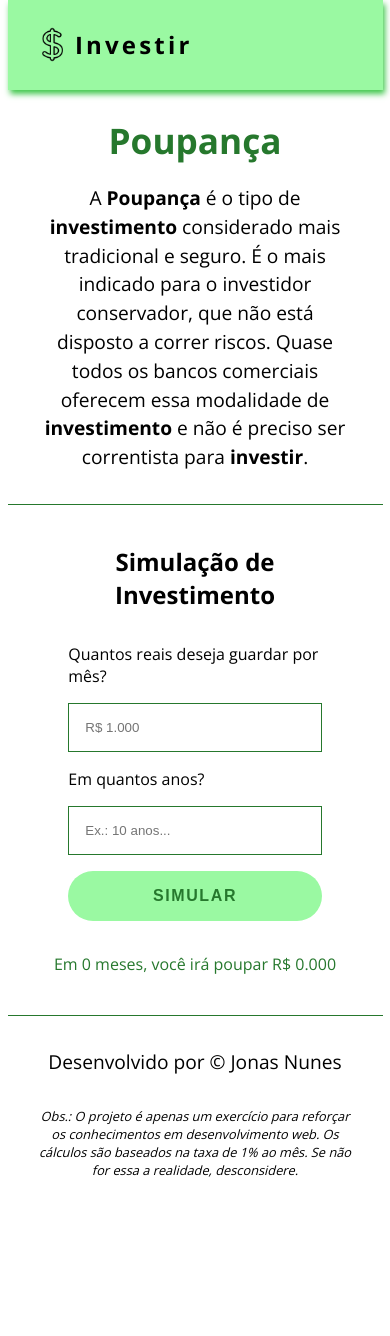
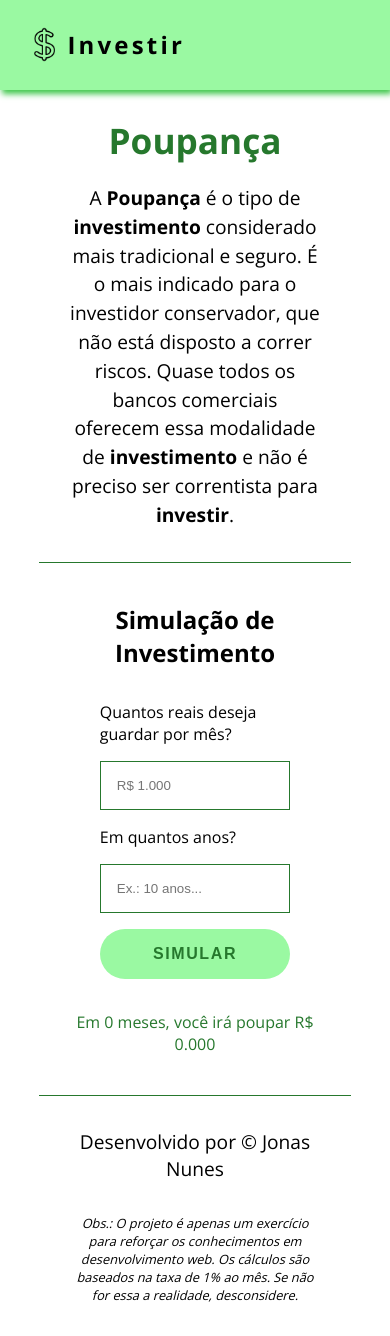
Before and after one commit to jonasnunes/investir, a PHP site: page / in a window 390 px wide. Before the commit the page ends 1177 px from the top, so only its background shows below. Run offline with PHP 8.4, Linux system fonts and the light colour scheme.

Commit message:
update project
aplicando a responsividade

```diff
--- a/css/index.css
+++ b/css/index.css
@@ -21,6 +21,11 @@ body {
   width: 375px;
   height: 100vh;
 }
+@media (min-width: 376px) {
+  #corpo {
+    width: 100%;
+  }
+}
 #corpo header {
   position: fixed;
   width: 375px;
@@ -30,6 +35,11 @@ body {
   padding: 1.4rem;
   box-shadow: 2px 4px 6px #3FC74B;
 }
+@media (min-width: 376px) {
+  #corpo header {
+    width: 100vw;
+  }
+}
 #corpo header h2 {
   letter-spacing: 0.2rem;
 }
@@ -37,6 +47,12 @@ body {
   padding: 6rem 1.8rem 2rem;
   text-align: center;
   border-bottom: 1px solid #26782D;
+}
+@media (min-width: 376px) {
+  #corpo .section-1 {
+    width: 80%;
+    margin: auto;
+  }
 }
 #corpo .section-1 h1 {
   font-size: 2.2rem;
@@ -51,6 +67,12 @@ body {
   padding: 2.5rem 1.8rem;
   text-align: center;
   border-bottom: 1px solid #26782D;
+}
+@media (min-width: 376px) {
+  #corpo .section-2 {
+    width: 80%;
+    margin: auto;
+  }
 }
 #corpo .section-2 form {
   padding: 2rem;
@@ -81,6 +103,12 @@ body {
   text-align: center;
   padding: 2rem 1.8rem;
 }
+@media (min-width: 376px) {
+  #corpo .footer {
+    width: 80%;
+    margin: auto;
+  }
+}
 #corpo .footer a {
   color: #000;
 }
--- /dev/null
+++ b/sass/_mixins.sass
@@ -0,0 +1,3 @@
+@mixin responsivo
+    @media(min-width: 376px)
+        @content
```
Also changed, not shown: sass/style.sass (+15 -0 lines), 1 other file.
